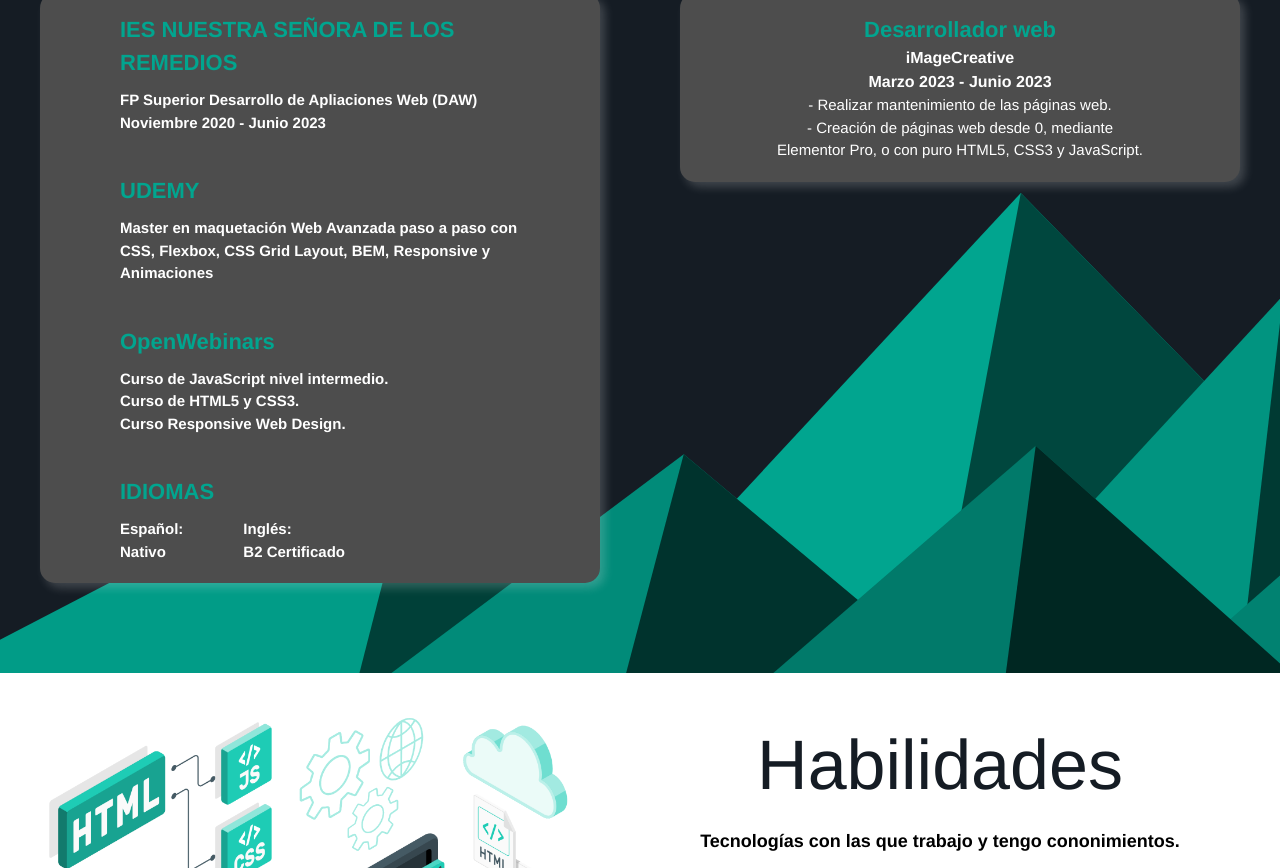
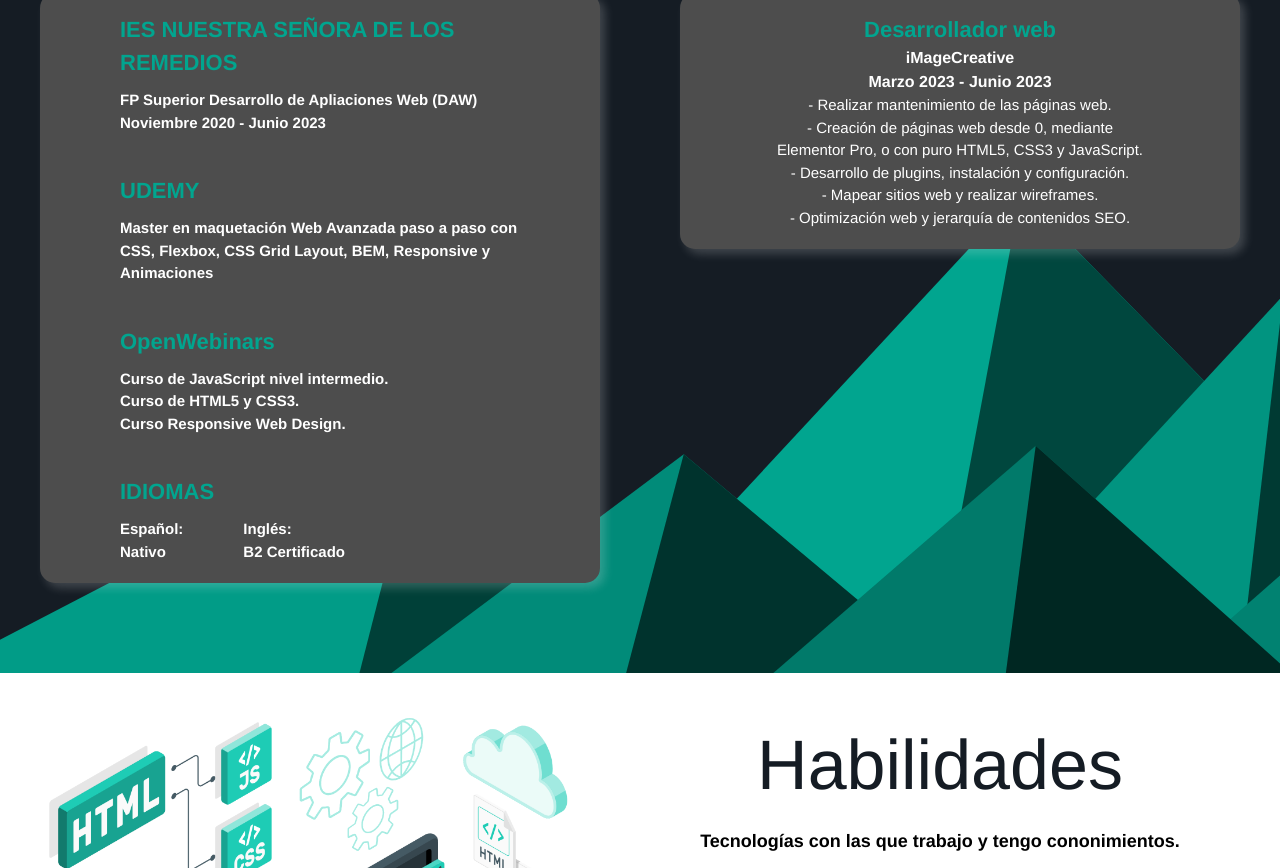
Before and after one commit to mariomateos16/portfolio-mariomateos, a plain HTML site: page index.html in a window 1280 px wide. Shown: the part 1005-1873 px from the top of the page. Drawn offline with nearby package versions, Linux system fonts and the light colour scheme; a web font is replaced by a local one.

Commit message:
index.html

```diff
--- a/index.html
+++ b/index.html
@@ -146,7 +146,10 @@
                             <p class="experience__description">
                                 - Realizar mantenimiento de las páginas web. <br>
                                 - Creación de páginas web desde 0, mediante <br> Elementor Pro, o con
-                                puro HTML5, CSS3 y JavaScript.</p>
+                                puro HTML5, CSS3 y JavaScript. <br>
+                                - Desarrollo de plugins, instalación y configuración. <br>
+                                - Mapear sitios web y realizar wireframes. <br>
+                                - Optimización web y jerarquía de contenidos SEO.</p>
                         </div>
                     </div>
 
```
